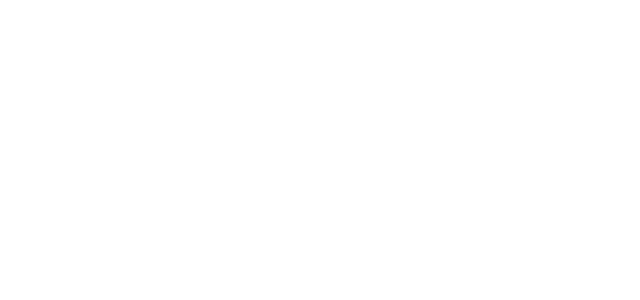
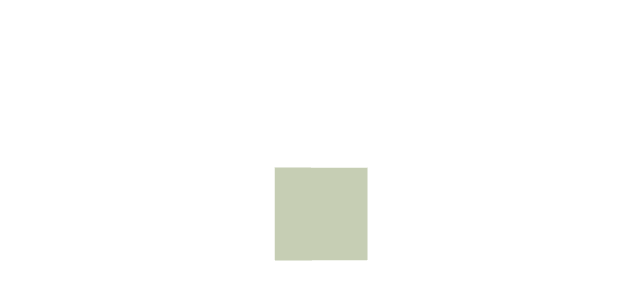
Before and after one commit to hjch0211/j-doodling-book, a React (Create React App) app: page / in a window 1280 px wide. Shown: the part 106-406 px from the top of the page, without its empty margins (320-960 px from the left). Built offline with nearby package versions, Linux system fonts and the light colour scheme.

Commit message:
Feat : Load JGC.fbx file

```diff
--- a/package.json
+++ b/package.json
@@ -3,6 +3,8 @@
   "version": "0.1.0",
   "private": true,
   "dependencies": {
+    "@react-three/drei": "^9.47.1",
+    "@react-three/fiber": "^8.9.1",
     "@testing-library/jest-dom": "^5.16.5",
     "@testing-library/react": "^13.4.0",
     "@testing-library/user-event": "^13.5.0",
--- a/src/App.tsx
+++ b/src/App.tsx
@@ -1,11 +1,14 @@
 import React from "react";
 import { BrowserRouter as Router, Route, Routes } from "react-router-dom";
+
+// Pages
+import Main from "./pages/Main";
 
 function App() {
   return (
     <Router>
       <Routes>
-        <Route path="/" />
+        <Route path="/" element={<Main />} />
       </Routes>
     </Router>
   );
--- a/src/components/container/MainContainer.tsx
+++ b/src/components/container/MainContainer.tsx
@@ -1,5 +1,3 @@
-import { Scene } from "three";
-
 function MainContainer() {}
 
 export default MainContainer;
--- a/src/components/container/index.ts
+++ b/src/components/container/index.ts
@@ -0,0 +1,2 @@
+import MainContainer from "./MainContainer";
+export { MainContainer };
--- a/src/index.css
+++ b/src/index.css
@@ -9,3 +9,8 @@
 code {
   font-family: source-code-pro, Menlo, Monaco, Consolas, "Courier New", monospace;
 }
+
+canvas {
+  width: 100%;
+  height: 100%;
+}
--- a/src/pages/Main/index.tsx
+++ b/src/pages/Main/index.tsx
@@ -1,7 +1,21 @@
 import React from "react";
+import { Canvas } from "@react-three/fiber";
+import { OrbitControls } from "@react-three/drei";
 
 function Main() {
-  <></>;
+  return (
+    <>
+      <Canvas>
+        <OrbitControls autoRotate={true} />
+        <mesh>
+          <ambientLight intensity={1} />
+          <directionalLight position={[-1, 0, 1]} intensity={0.5} />
+          <boxGeometry args={[1, 1, 1]} />
+          <meshStandardMaterial attach="material" color={0xa3b18a} />
+        </mesh>
+      </Canvas>
+    </>
+  );
 }
 
 export default Main;
```
Also changed, not shown: 2 other files (tests, documents, lock files or other folders).
